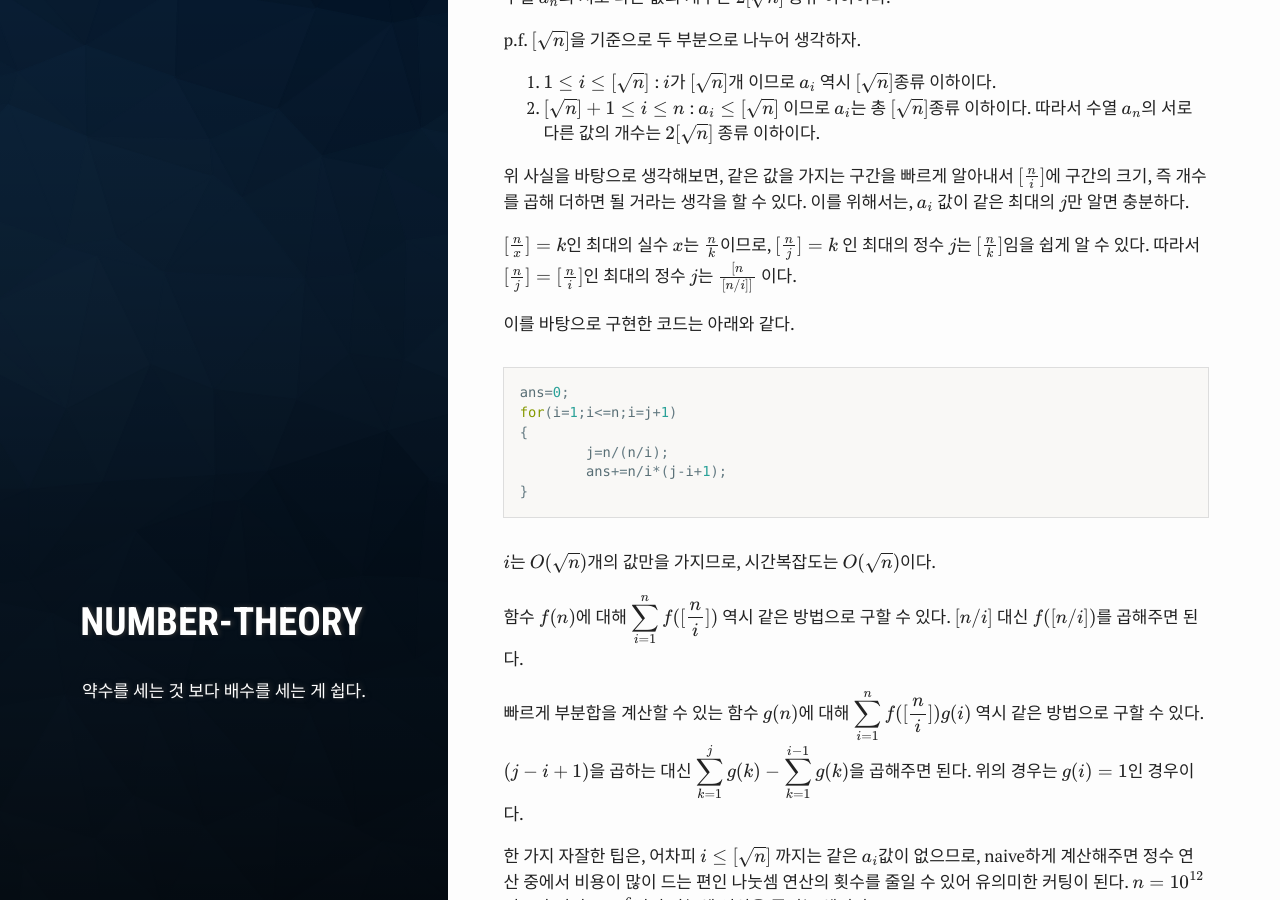
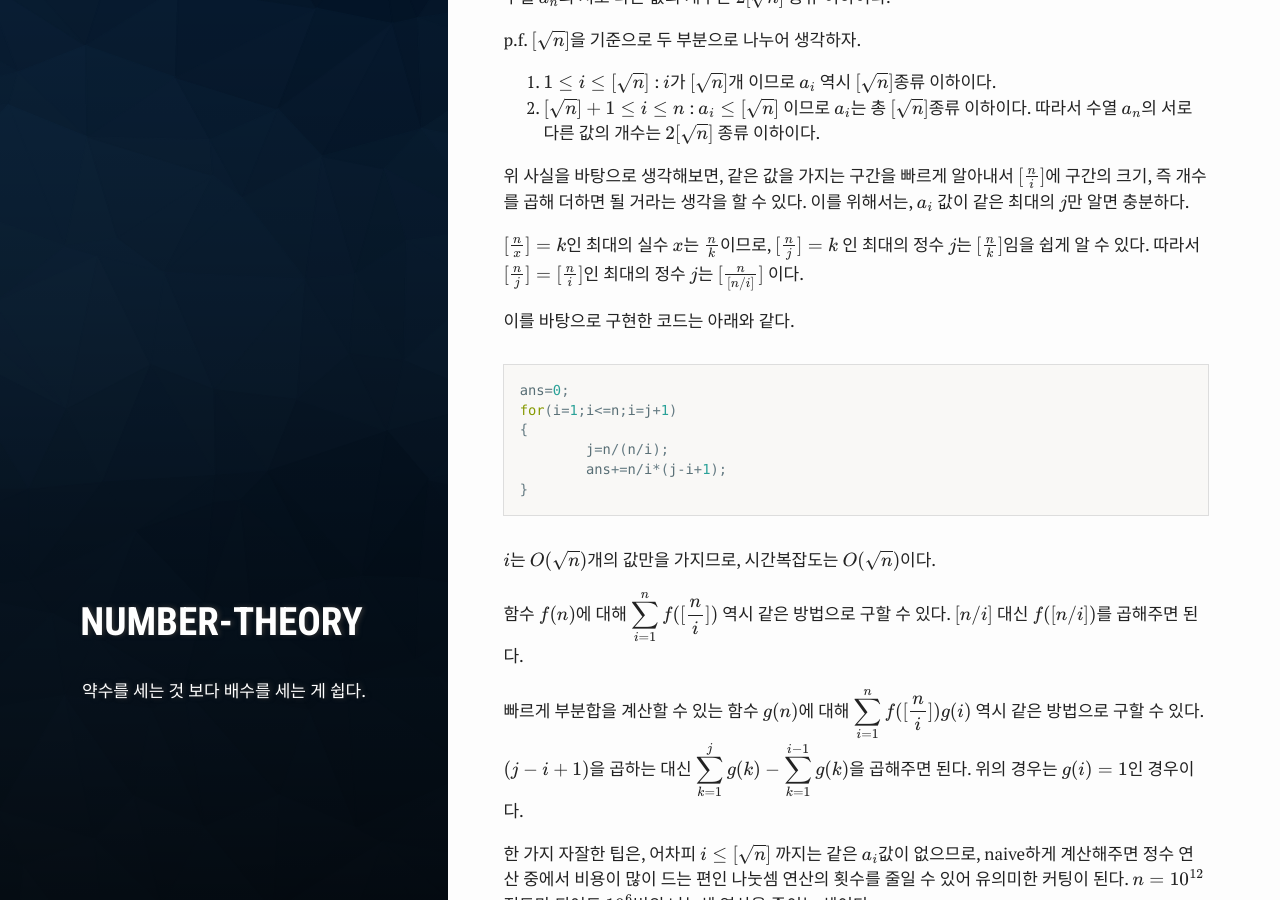
Before and after one commit to ahgus89/ahgus89.github.io, a Jekyll site: the page built from _posts/2020-04-23-Harmonic-Lemma.md, in a window 1280 px wide and 900 px high, scrolled down 675 px. Built offline with Jekyll 4.4.1, drawn with Linux system fonts in a browser that asks for light colours; formulas are drawn with MathJax 3.

```diff
--- a/_posts/2020-04-23-Harmonic-Lemma.md
+++ b/_posts/2020-04-23-Harmonic-Lemma.md
@@ -32,7 +32,7 @@ p.f. $[\sqrt n]$을 기준으로 두 부분으로 나누어 생각하자.
 
 위 사실을 바탕으로 생각해보면, 같은 값을 가지는 구간을 빠르게 알아내서 $[{n \over i}]$에 구간의 크기, 즉 개수를 곱해 더하면 될 거라는 생각을 할 수 있다. 이를 위해서는, $a_i$ 값이 같은 최대의 $j$만 알면 충분하다.
 
-$[{n \over x}] = k$인 최대의 실수 $x$는 ${n \over k}$이므로, $[{n \over j}] = k$ 인 최대의 정수 $j$는 $[{n \over k}]$임을 쉽게 알 수 있다. 따라서 $[{n \over j}] = [{n \over i}]$인 최대의 정수 $j$는 $[n \over {[n/i]}]$ 이다.
+$[{n \over x}] = k$인 최대의 실수 $x$는 ${n \over k}$이므로, $[{n \over j}] = k$ 인 최대의 정수 $j$는 $[{n \over k}]$임을 쉽게 알 수 있다. 따라서 $[{n \over j}] = [{n \over i}]$인 최대의 정수 $j$는 $[{n \over {[n/i]}}]$ 이다.
 
 이를 바탕으로 구현한 코드는 아래와 같다.
 
```
